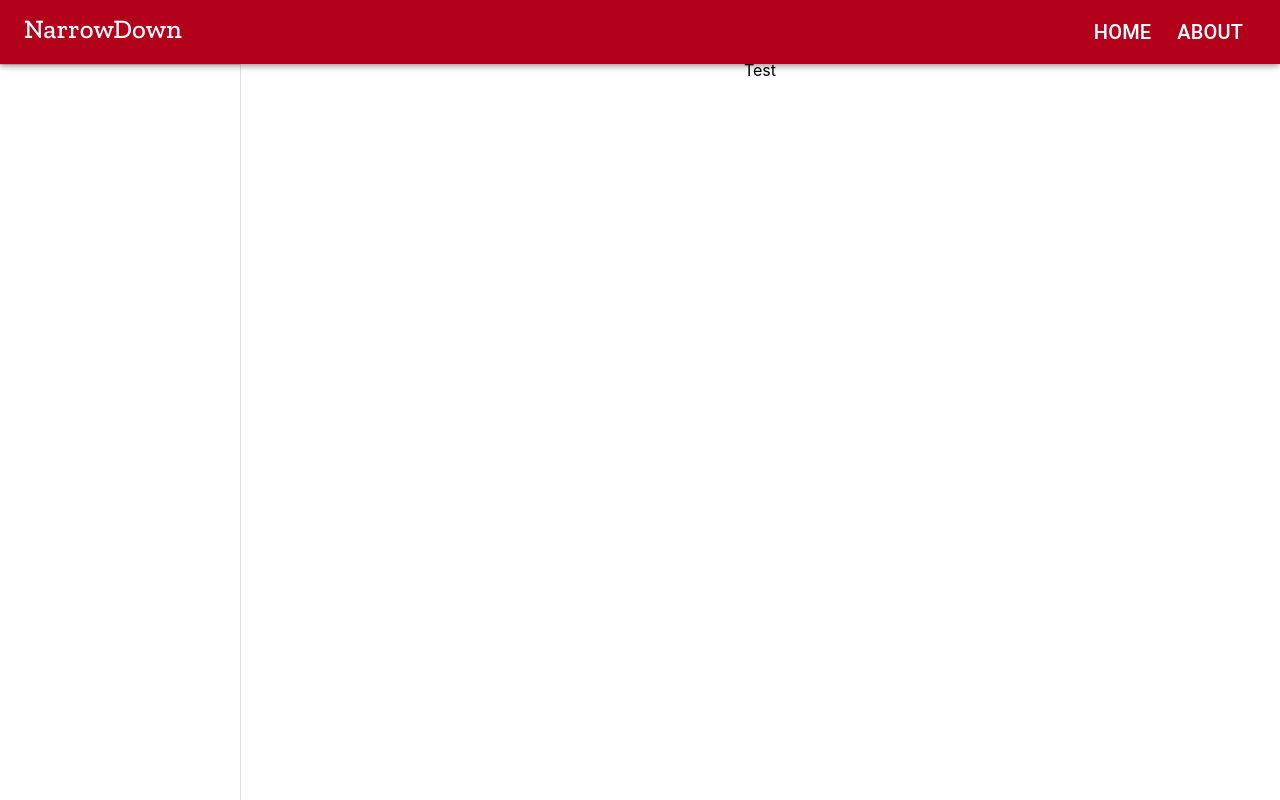
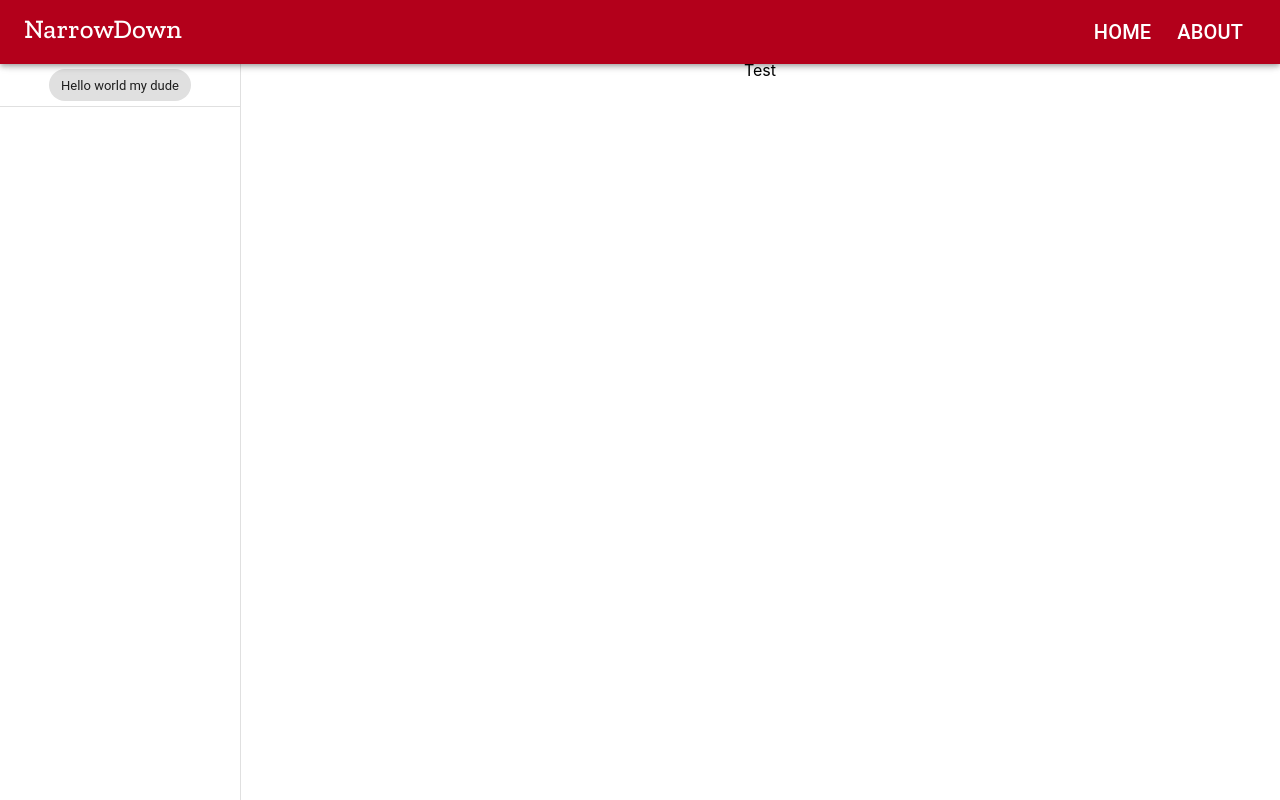
Before and after one commit to tehroot/codelinq6.0, a React (Create React App) app in the folder frontend/: page / in a window 1280 px wide. Built offline with nearby package versions, Linux system fonts and the light colour scheme.

Commit message:
starting tags

```diff
--- /dev/null
+++ b/frontend/src/search/TagDrawer/Tag.js
@@ -0,0 +1,32 @@
+import React from 'react';
+import { makeStyles } from '@material-ui/core/styles';
+import Chip from '@material-ui/core/Chip';
+
+const useStyles = makeStyles(theme => ({
+	root: {
+		display: 'flex',
+		justifyContent: 'center',
+		flexWrap: 'wrap',
+	},
+	chip: {
+		margin: '5px',
+		float: 'left'
+	}
+}));
+
+function Tag(props) {
+	const classes = useStyles();
+	const { text, key, handleClick } = props;
+
+	return(
+		<div className={classes.root}>
+			<Chip
+			label={text}
+			onClick={handleClick}
+			className={classes.chip}
+			/>
+		</div>
+	)
+};
+
+export default Tag;
--- a/frontend/src/search/TagDrawer/index.js
+++ b/frontend/src/search/TagDrawer/index.js
@@ -5,10 +5,7 @@ import Drawer from '@material-ui/core/Drawer';
 import Toolbar from '@material-ui/core/Toolbar';
 import Divider from '@material-ui/core/Divider';
 
-import Fab from '@material-ui/core/Fab';
-import AddIcon from '@material-ui/icons/Add';
-import Icon from '@material-ui/core/Icon';
-import DeleteIcon from '@material-ui/icons/Delete';
+import Tag from './Tag';
 
 const drawerWidth = 240;
 
@@ -38,7 +35,7 @@ function TagDrawer() {
 			}}
 			>
 				<Toolbar></Toolbar>
-
+				<Tag text="Hello world my dude" handleClick={() => {alert('test')}}/>
 				<Divider />
 			</Drawer>
 		</div>
```
